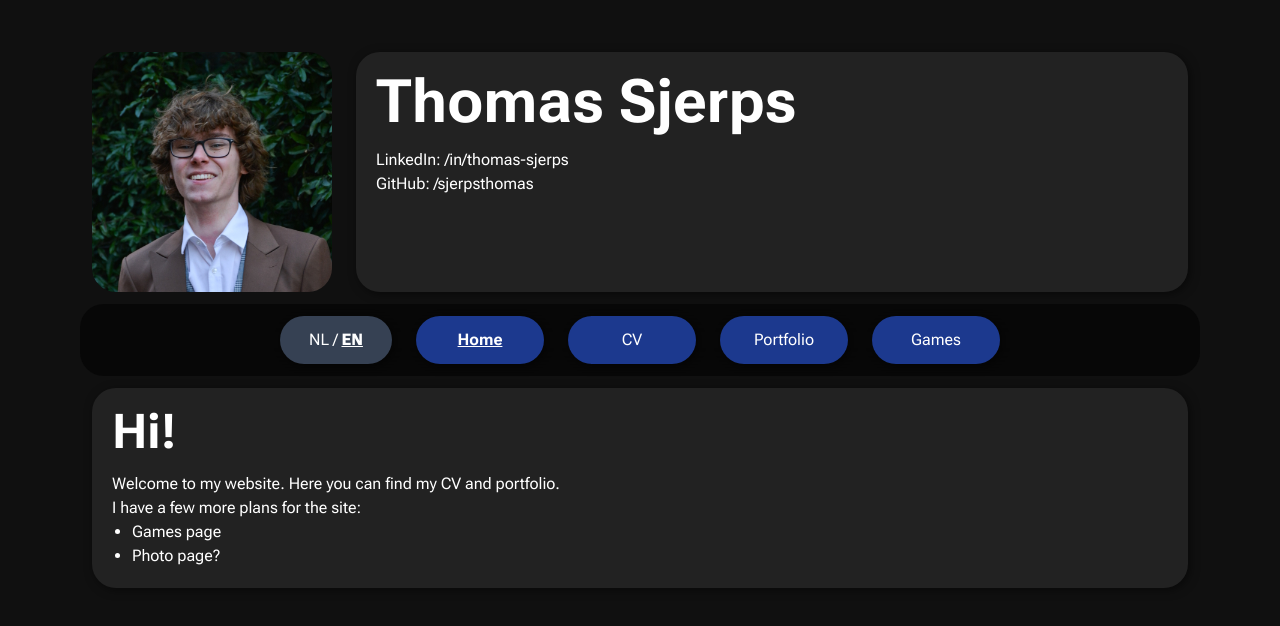
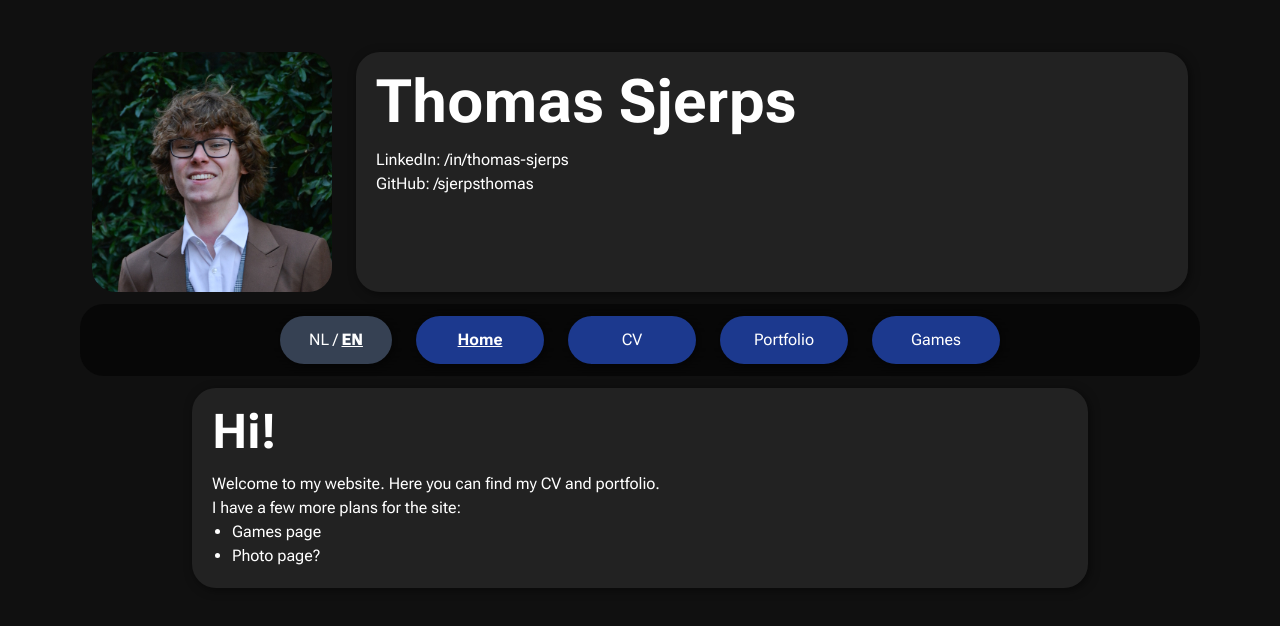
Before and after one commit to sjerpsthomas/website, a Next.js app: page /en in a window 1280 px wide. Shown: the top 626 px of the page. Built offline with nearby package versions, Linux system fonts and the light colour scheme.

Commit message:
Change home page width

```diff
--- a/src/app/[locale]/page.tsx
+++ b/src/app/[locale]/page.tsx
@@ -44,13 +44,16 @@
 
       {/* Content */}
       <main>
-        <Block>
-          <h1>{dict.texts[0]}</h1>
+        <div className='flex flex-col items-center'>
 
-          <p>{dict.texts[1]}</p>
-          <p>{dict.texts[2]}</p>
-          <BulletPointList content={dict.todo}/>
-        </Block>
+          <Block className='w-full md:w-[80%] md:min-w-[30rem]'>
+            <h1>{dict.texts[0]}</h1>
+
+            <p>{dict.texts[1]}</p>
+            <p>{dict.texts[2]}</p>
+            <BulletPointList content={dict.todo}/>
+          </Block>
+        </div>
       </main>
     </>
   );
```
